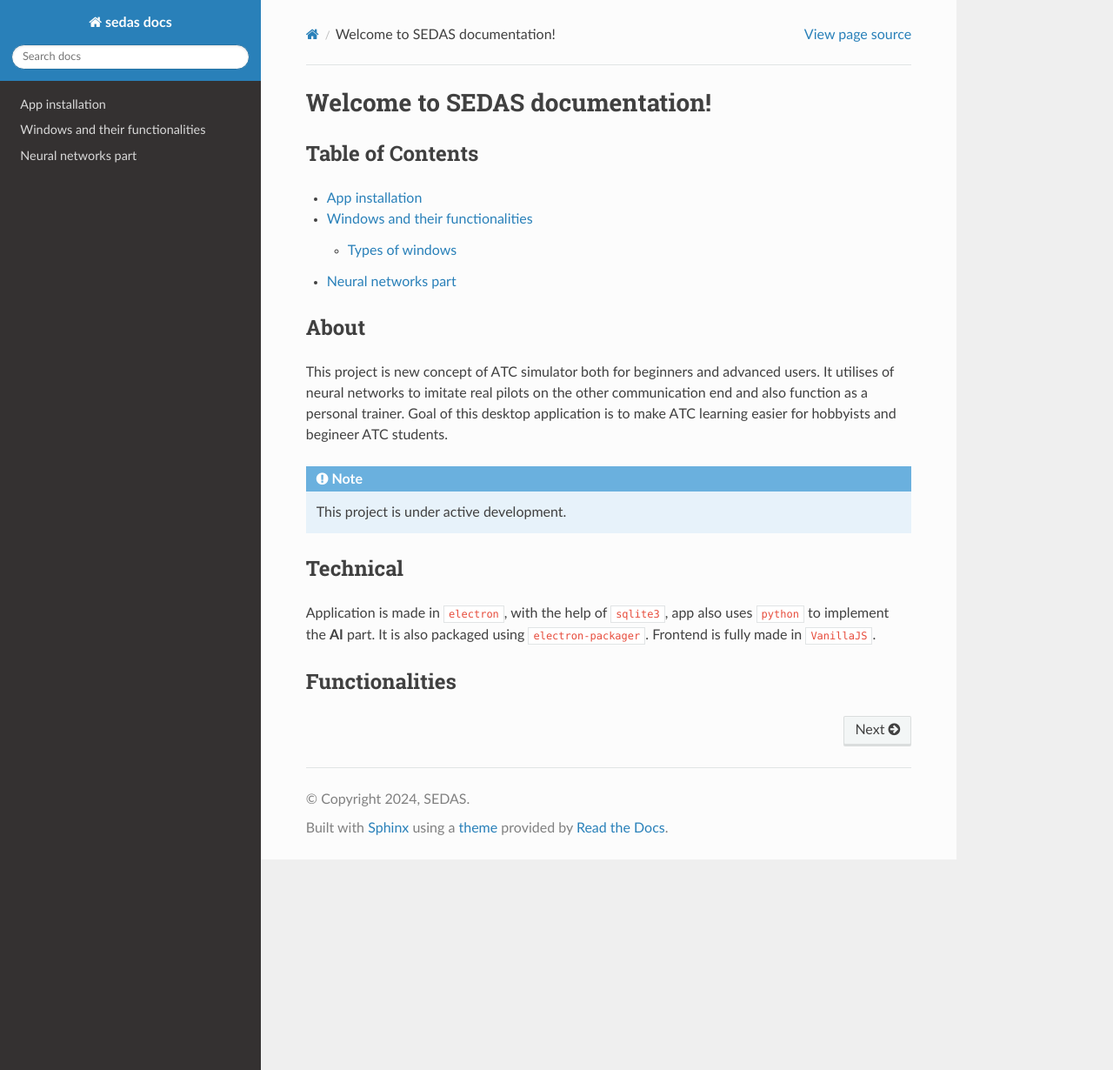
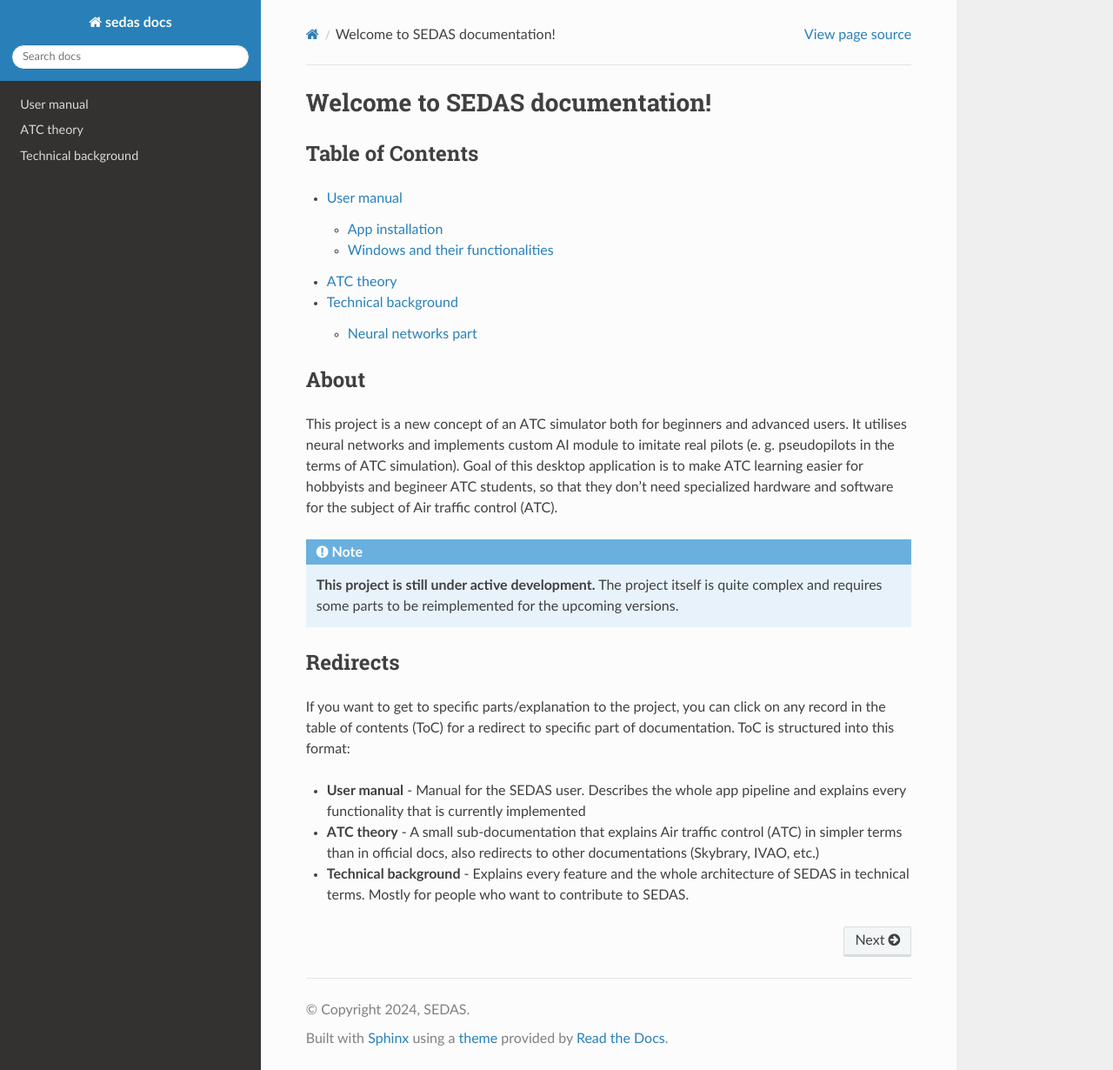
Before and after one commit to SEDAS-DevTeam/sedas-docs, a Sphinx documentation site: the page built from docs/source/index.rst, in a window 1280 px wide and 1230 px high. Shown: the whole window at 87% size. Built offline with Sphinx 7.4.7 and the Read the Docs theme 3.1.0, drawn with Linux system fonts in a browser that asks for light colours; pages that are not in the unit, such as notebooks, are missing from menus.

Commit message:
rework docs

```diff
--- a/docs/source/index.rst
+++ b/docs/source/index.rst
@@ -1,33 +1,37 @@
+===================================
 Welcome to SEDAS documentation!
 ===================================
 
 Table of Contents
---------
+===================================
 
 .. toctree::
    :maxdepth: 2
 
    index
-   installation
-   windows
-   neural-networks
+   user-manual
+   theory
+   technical
 
 About
---------
+===================================
 
-This project is new concept of ATC simulator both for beginners and advanced users.
-It utilises of neural networks to imitate real pilots on the other communication end and also function as a personal trainer.
-Goal of this desktop application is to make ATC learning easier for hobbyists and begineer ATC students.
+This project is a new concept of an ATC simulator both for beginners and advanced users.
+It utilises neural networks and implements custom AI module to imitate real pilots (e. g. pseudopilots in the terms of ATC simulation).
+Goal of this desktop application is to make ATC learning easier for hobbyists and begineer ATC students,
+so that they don't need specialized hardware and software for the subject of Air traffic control (ATC).
 
 .. note::
 
-   This project is under active development.
+   **This project is still under active development.** The project itself is quite complex and requires some parts to be reimplemented for the upcoming versions.
 
-Technical
---------
 
-Application is made in ``electron``, with the help of ``sqlite3``, app also uses ``python`` to implement the **AI** part. It is also packaged using ``electron-packager``.
-Frontend is fully made in ``VanillaJS``.
+Redirects
+===================================
 
-Functionalities
---------
+If you want to get to specific parts/explanation to the project, you can click on any record in the table of contents (ToC) for a redirect to specific part of documentation.
+ToC is structured into this format:
+
+* **User manual** - Manual for the SEDAS user. Describes the whole app pipeline and explains every functionality that is currently implemented
+* **ATC theory** - A small sub-documentation that explains Air traffic control (ATC) in simpler terms than in official docs, also redirects to other documentations (Skybrary, IVAO, etc.)
+* **Technical background** - Explains every feature and the whole architecture of SEDAS in technical terms. Mostly for people who want to contribute to SEDAS.
--- a/docs/source/installation.rst
+++ /dev/null
@@ -1,2 +0,0 @@
-App installation
-===================================
--- a/docs/source/neural-networks.rst
+++ /dev/null
@@ -1,2 +0,0 @@
-Neural networks part
-===================================
--- /dev/null
+++ b/docs/source/theory.rst
@@ -0,0 +1,3 @@
+===================================
+ATC theory
+===================================
--- a/docs/source/windows.rst
+++ b/docs/source/user-manual.rst
@@ -1,3 +1,10 @@
+===================================
+User manual
+===================================
+
+App installation
+===================================
+
 Windows and their functionalities
 ===================================
 
```
Also changed, not shown: docs/source/technical.rst (added, +9 -0 lines).
